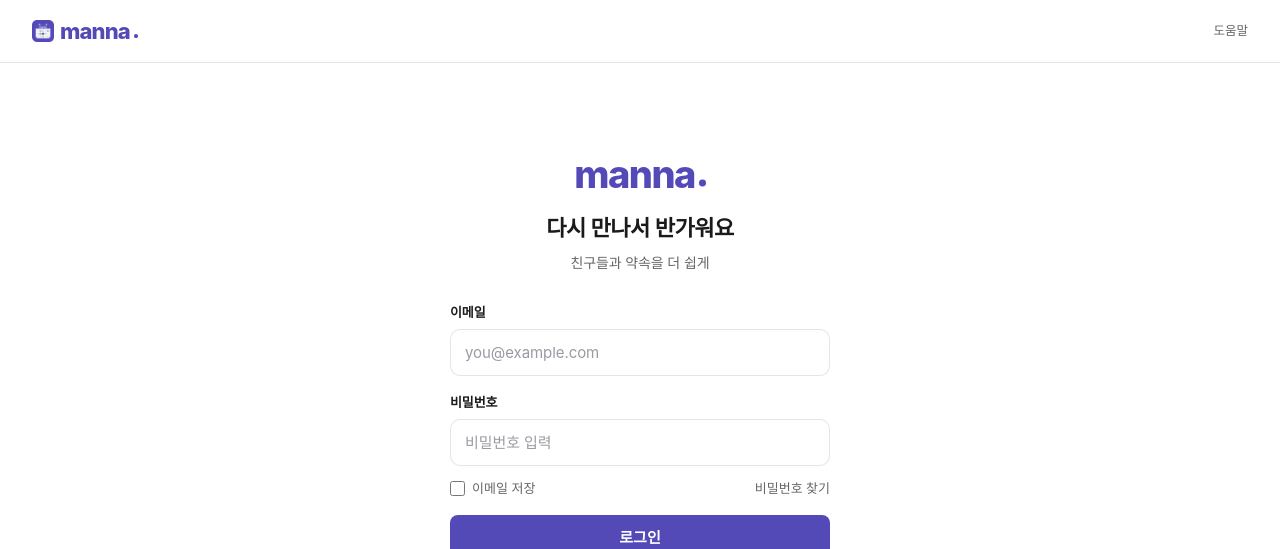
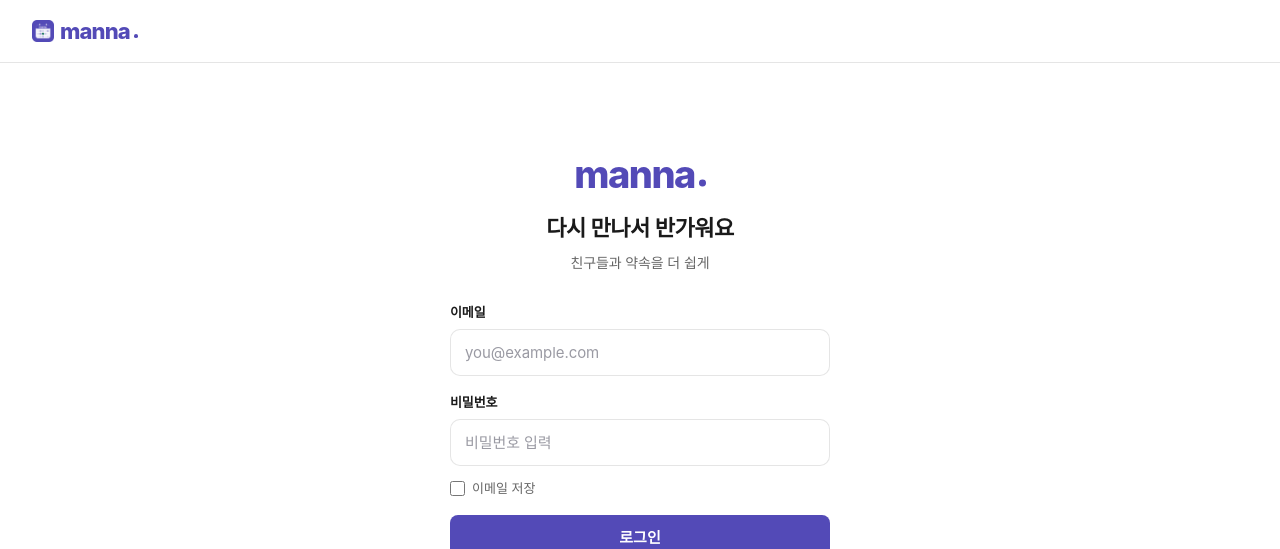
Before and after one commit to yuneong/manna-frontend, a Vue app: page /login in a window 1280 px wide. Shown: the top 549 px of the page. Built offline with nearby package versions, Linux system fonts and the light colour scheme; what @tanstack/vue-query would draw is missing.

Commit message:
fix: 도움말 및 비밀번호 찾기 버튼 임시 비활성화

```diff
--- a/src/views/LoginView.vue
+++ b/src/views/LoginView.vue
@@ -71,7 +71,7 @@
   <div class="auth-page">
     <nav class="auth-nav">
       <AppLogo :size="22" />
-      <span class="auth-nav__help">도움말</span>
+<!--      <span class="auth-nav__help">도움말</span>-->
     </nav>
 
     <div class="auth-center">
@@ -123,7 +123,7 @@
               <input type="checkbox" v-model="rememberEmail" />
               <span>이메일 저장</span>
             </label>
-            <a href="#" class="auth-forgot__link">비밀번호 찾기</a>
+<!--            <a href="#" class="auth-forgot__link">비밀번호 찾기</a>-->
           </div>
 
           <AppButton type="submit" :loading="loading" :full-width="true">로그인</AppButton>
--- a/src/views/SignUpView.vue
+++ b/src/views/SignUpView.vue
@@ -68,7 +68,7 @@
   <div class="auth-page">
     <nav class="auth-nav">
       <AppLogo :size="22" />
-      <span class="auth-nav__help">도움말</span>
+<!--      <span class="auth-nav__help">도움말</span>-->
     </nav>
 
     <div class="auth-center">
```
